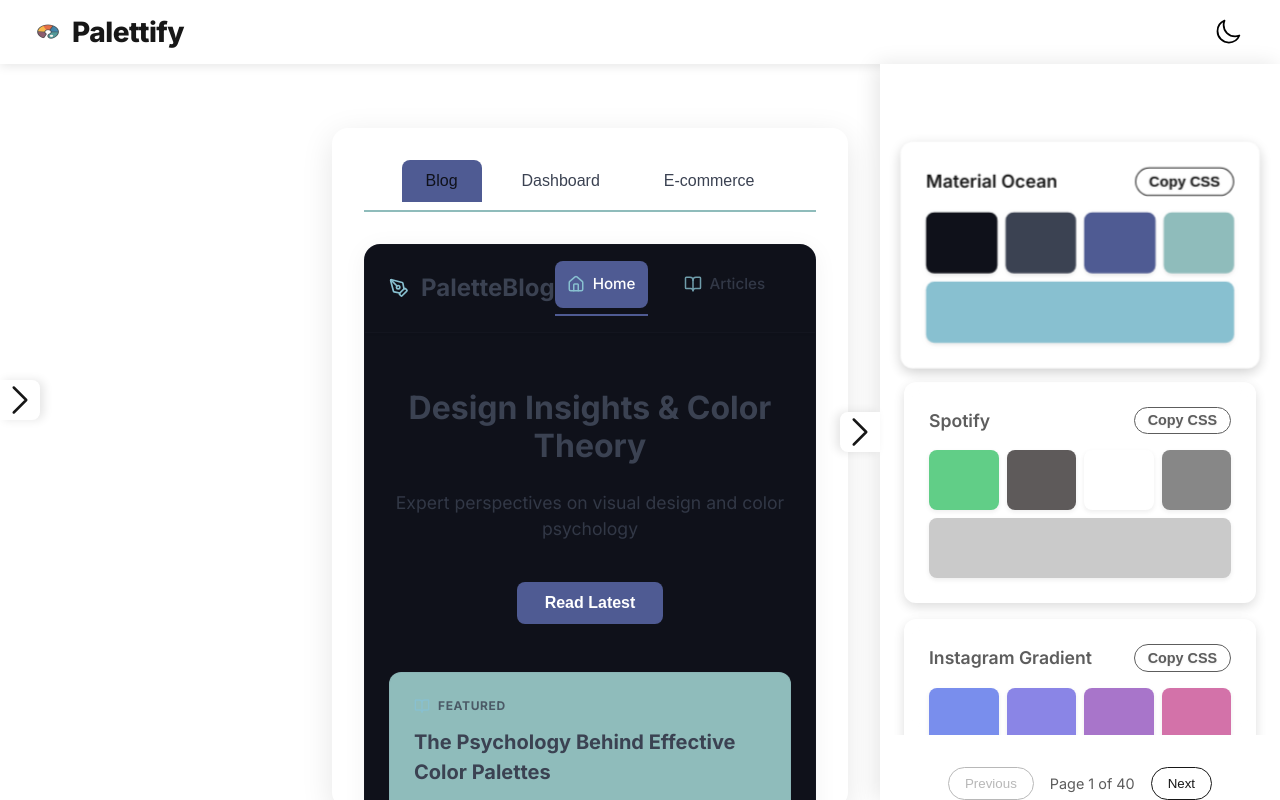
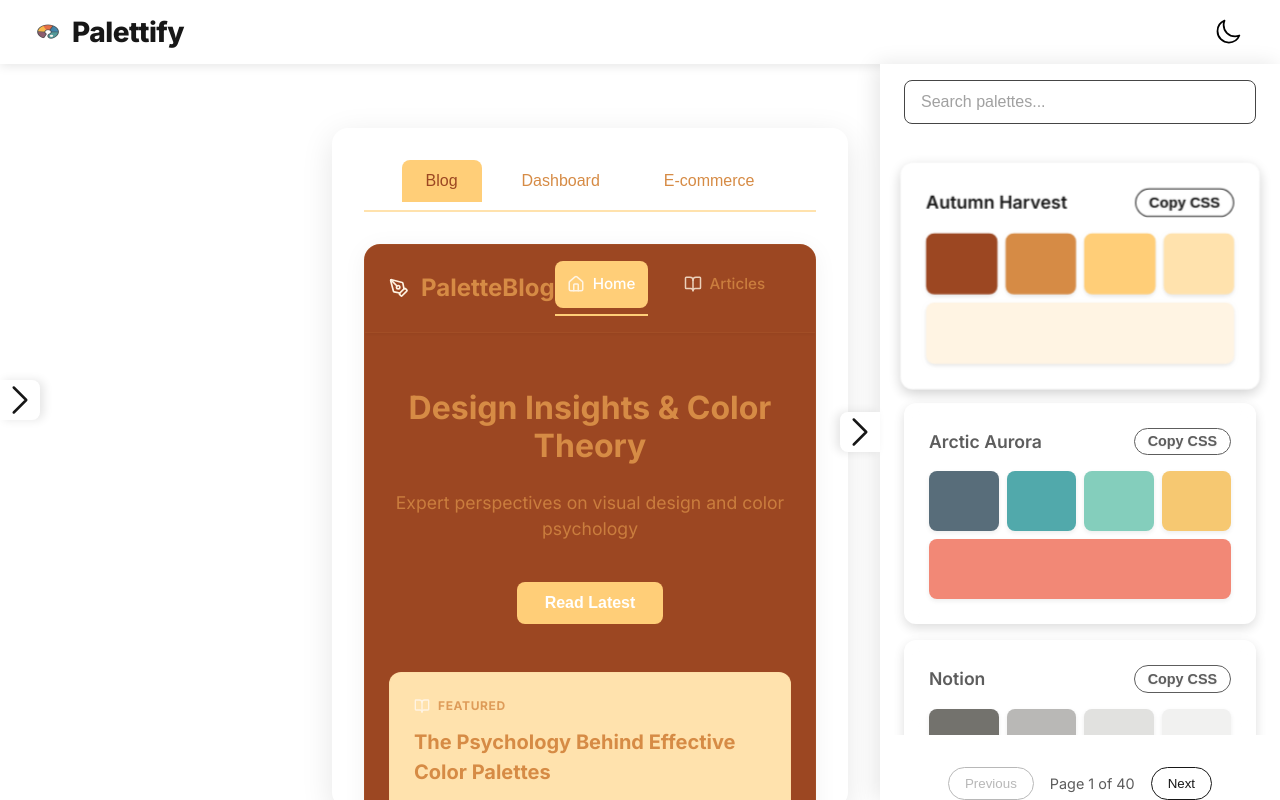
Before and after one commit to KevinReyhanW/palettify, a Next.js app: page / in a window 1280 px wide. Built offline with nearby package versions, Linux system fonts and the light colour scheme.

Commit message:
adding search function

```diff
--- a/src/components/PaletteRightSidebar.css
+++ b/src/components/PaletteRightSidebar.css
@@ -42,11 +42,44 @@
   color: var(--background);
 }
 
+.search-container {
+  position: sticky;
+  top: 0;
+  padding: 1rem 1.5rem;
+  background: var(--background);
+  z-index: 2;
+  border-bottom: 1px solid rgba(255, 255, 255, 0.1);
+}
+
+.search-input {
+  width: 100%;
+  padding: 0.75rem 1rem;
+  border: 1px solid var(--foreground);
+  border-radius: 8px;
+  background: var(--background);
+  color: var(--foreground);
+  font-size: 1rem;
+  transition: all 0.2s ease;
+  opacity: 0.8;
+}
+
+.search-input:focus {
+  outline: none;
+  border-color: var(--primary);
+  opacity: 1;
+  box-shadow: 0 0 0 2px rgba(var(--primary-rgb), 0.2);
+}
+
+.search-input::placeholder {
+  color: var(--foreground);
+  opacity: 0.5;
+}
+
 .palette-container {
   display: flex;
   flex-direction: column;
   gap: 1rem;
-  padding: calc(var(--header-height) + 1rem) 1.5rem 2rem 1.5rem;
+  padding: 1.5rem 1.5rem 2rem 1.5rem;
   height: 100%;
   overflow-y: auto;
 }
--- a/src/components/PaletteRightSidebar.tsx
+++ b/src/components/PaletteRightSidebar.tsx
@@ -14,6 +14,7 @@ export default function PaletteRightSidebar() {
   const [page, setPage] = useState(0);
   const [isOpen, setIsOpen] = useState(true);
   const [isMobile, setIsMobile] = useState(false);
+  const [searchTerm, setSearchTerm] = useState('');
 
   useEffect(() => {
     const checkIsMobile = () => {
@@ -30,10 +31,13 @@ export default function PaletteRightSidebar() {
     return () => window.removeEventListener('resize', checkIsMobile);
   }, []);
 
-  const totalPages = Math.ceil(palettes.length / PALETTES_PER_PAGE);
+  const filteredPalettes = palettes.filter(palette =>
+    palette.name.toLowerCase().includes(searchTerm.toLowerCase())
+  );
+  const totalPages = Math.ceil(filteredPalettes.length / PALETTES_PER_PAGE);
   const startIndex = page * PALETTES_PER_PAGE;
-  const endIndex = Math.min(startIndex + PALETTES_PER_PAGE, palettes.length);
-  const currentPalettes = palettes.slice(startIndex, endIndex);
+  const endIndex = Math.min(startIndex + PALETTES_PER_PAGE, filteredPalettes.length);
+  const currentPalettes = filteredPalettes.slice(startIndex, endIndex);
 
   const goToNextPage = () => {
     if (page < totalPages - 1) {
@@ -49,8 +53,10 @@ export default function PaletteRightSidebar() {
 
   const handlePaletteClick = (index: number) => {
     if (isCreatingPalette) return;
-    setCurrentPaletteIndex(startIndex + index);
-    setPreviewColors(palettes[startIndex + index].colors);
+    const filteredPaletteIndex = startIndex + index;
+    const globalPaletteIndex = palettes.findIndex(p => p === filteredPalettes[filteredPaletteIndex]);
+    setCurrentPaletteIndex(globalPaletteIndex);
+    setPreviewColors(palettes[globalPaletteIndex].colors);
   };
 
   return (
@@ -65,6 +71,18 @@ export default function PaletteRightSidebar() {
           : (isOpen ? <ChevronRightIcon className="w-6 h-6" /> : <ChevronLeftIcon className="w-6 h-6" />)
         }
       </button>
+      <div className="search-container">
+        <input
+          type="text"
+          placeholder="Search palettes..."
+          value={searchTerm}
+          onChange={(e) => {
+            setSearchTerm(e.target.value);
+            setPage(0); // Reset to first page when searching
+          }}
+          className="search-input"
+        />
+      </div>
       <AnimatePresence mode="wait">
         <motion.div
           key={page}
--- a/src/data/palettes.ts
+++ b/src/data/palettes.ts
@@ -6,24 +6,25 @@ export interface Palette {
 }
 
 export const PREDEFINED_PALETTES: Palette[] = [
-{
+  {
     id: 0,
-    name: "Material Ocean",
-    colors: ["#0F111A", "#3B4252", "#4F5B93", "#8FBCBB", "#88C0D0"],
-    description: "Inspired by the deep ocean, perfect for dark themes"
+    name: "Autumn Harvest",
+    colors: ["#9C4722", "#D68B45", "#FFCE78", "#FFE2AD", "#FFF4E3"],
+    description: "Warm autumn color palette"
   },
   {
     id: 1,
-    name: "Spotify",
-    colors: ["#1DB954", "#191414", "#FFFFFF", "#535353", "#B3B3B3"],
-    description: "Spotify's iconic brand colors"
+    name: "Arctic Aurora",
+    colors: ["#112F41", "#068587", "#4FB99F", "#F2B134", "#ED553B"],
+    description: "Inspired by northern lights"
   },
   {
     id: 2,
-    name: "Instagram Gradient",
-    colors: ["#405DE6", "#5851DB", "#833AB4", "#C13584", "#E1306C"],
-    description: "Instagram's vibrant gradient palette"
+    name: "Notion",
+    colors: ["#37352F", "#9B9A97", "#D4D4D2", "#EBEBEA", "#FFFFFF"],
+    description: "Notion's default color scheme"
   },
+
   {
     id: 3,
     name: "Forest Fresh",
@@ -56,15 +57,15 @@ export const PREDEFINED_PALETTES: Palette[] = [
   },
   {
     id: 8,
-    name: "Autumn Harvest",
-    colors: ["#9C4722", "#D68B45", "#FFCE78", "#FFE2AD", "#FFF4E3"],
-    description: "Warm autumn color palette"
+    name: "Material Ocean",
+    colors: ["#0F111A", "#3B4252", "#4F5B93", "#8FBCBB", "#88C0D0"],
+    description: "Inspired by the deep ocean, perfect for dark themes"
   },
   {
     id: 9,
-    name: "Arctic Aurora",
-    colors: ["#112F41", "#068587", "#4FB99F", "#F2B134", "#ED553B"],
-    description: "Inspired by northern lights"
+    name: "Spotify",
+    colors: ["#1DB954", "#191414", "#FFFFFF", "#535353", "#B3B3B3"],
+    description: "Spotify's iconic brand colors"
   },
   {
     id: 10,
@@ -102,7 +103,7 @@ export const PREDEFINED_PALETTES: Palette[] = [
     colors: ["#2B0F54", "#AB2346", "#FF6B6B", "#FFE66D", "#4ECDC4"],
     description: "80s inspired retro color scheme"
   },
-    {
+  {
     id: 16,
     name: "Material Design",
     colors: ["#FF5252", "#FF4081", "#E040FB", "#7C4DFF", "#536DFE"],
@@ -170,9 +171,9 @@ export const PREDEFINED_PALETTES: Palette[] = [
   },
   {
     id: 27,
-    name: "Notion",
-    colors: ["#37352F", "#9B9A97", "#D4D4D2", "#EBEBEA", "#FFFFFF"],
-    description: "Notion's default color scheme"
+    name: "Instagram Gradient",
+    colors: ["#405DE6", "#5851DB", "#833AB4", "#C13584", "#E1306C"],
+    description: "Instagram's vibrant gradient palette"
   },
   {
     id: 28,
```
